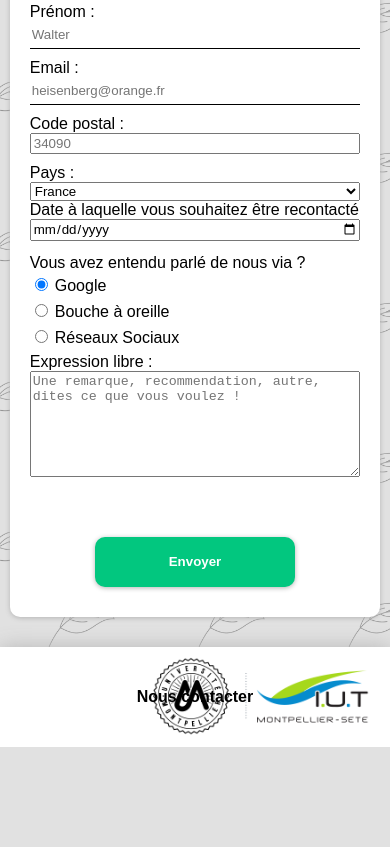
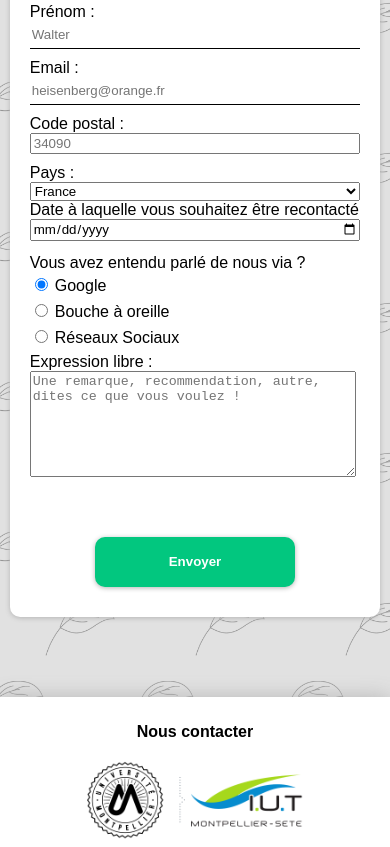
Before and after one commit to A1-SAE/sae-1.06, a plain HTML site: page Frontend/contact.html in a window 390 px wide. Shown: the part 387-1234 px from the top of the page. Before the commit the page ends 1134 px from the top, so only its background shows below. Drawn offline with Linux system fonts and the light colour scheme; a web font is replaced by a local one.

Commit message:
v0.19
petits bugs fixes

```diff
--- a/Frontend/styles/composants/footer.scss
+++ b/Frontend/styles/composants/footer.scss
@@ -27,3 +27,18 @@ footer{
     right:20px;
   }
 }
+
+@media screen and (max-width:650px){
+  footer{
+    flex-direction: column;
+    height:150px;
+
+    a{
+      margin:20px 0;
+    }
+
+    img{
+      position:static;
+    }
+  }
+}
--- a/Frontend/styles/composants/form.scss
+++ b/Frontend/styles/composants/form.scss
@@ -28,6 +28,7 @@ form{
 
   textarea{
     min-height:100px;
+    max-width:calc(100% - 10px);
   }
 
   div:not(:first-of-type){
--- a/Frontend/styles/main.scss
+++ b/Frontend/styles/main.scss
@@ -48,3 +48,10 @@ a{
     font-size:1.3em;
   }
 }
+
+@media screen and (max-width:650px){
+  body{
+    padding: calc(45px + 150px) 0 200px 0;
+    min-height: calc(100vh - calc(calc(45px + 150px) + 200px));
+  }
+}
```
Also changed, not shown: Frontend/styles/contact.css, Frontend/styles/main.css, 2 other files.
